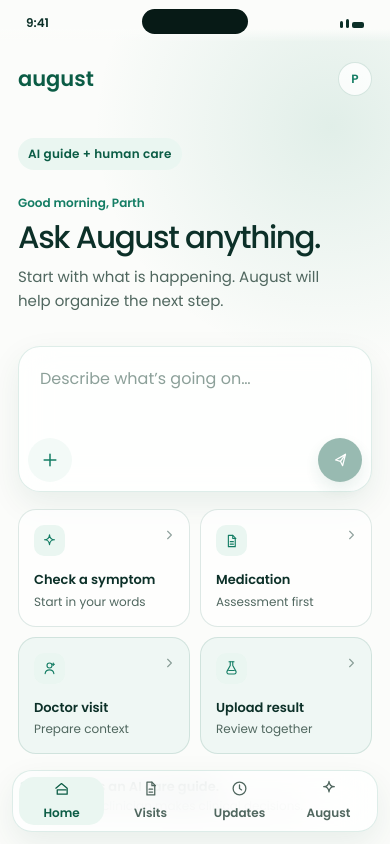
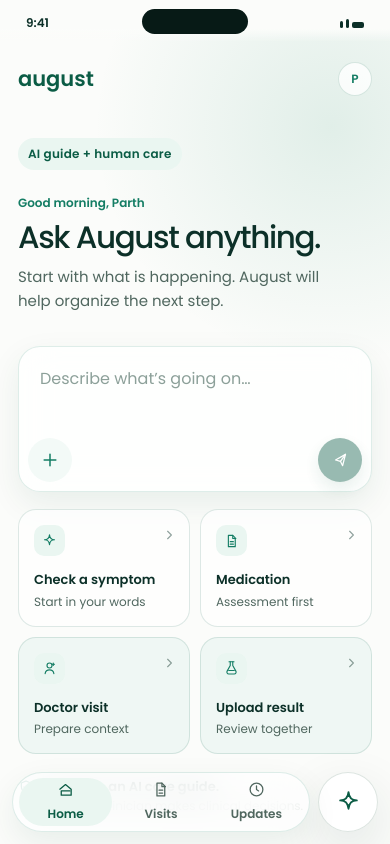
Before and after one commit to Parthawe/august-care-prototype, a Next.js app: page / in a window 390 px wide. Built offline with nearby package versions, Linux system fonts and the light colour scheme.

Commit message:
Give August a distinct mobile dock action

```diff
--- a/app/AugustPrototype.tsx
+++ b/app/AugustPrototype.tsx
@@ -258,7 +258,8 @@ function Pill({
 
 function BottomNav({ active }: { active: "home" | "august" }) {
   return (
-    <nav className="bottom-nav glass" aria-label="August navigation">
+    <nav className="bottom-nav" aria-label="August navigation">
+      <div className="bottom-nav-main glass">
         <span className={active === "home" ? "active" : ""}>
           <Icon name="home" />
           <span>Home</span>
@@ -271,9 +272,19 @@ function BottomNav({ active }: { active: "home" | "august" }) {
           <Icon name="clock" />
           <span>Updates</span>
         </span>
-      <span className={active === "august" ? "august-tab active" : "august-tab"}>
+      </div>
+      <span
+        className={
+          active === "august"
+            ? "bottom-nav-assistant active"
+            : "bottom-nav-assistant"
+        }
+        aria-label={
+          active === "august" ? "August chat, current" : "Open August chat"
+        }
+      >
         <Icon name="spark" />
-        <span>August</span>
+        <span className="bottom-nav-assistant-label">August</span>
       </span>
     </nav>
   );
--- a/app/globals.css
+++ b/app/globals.css
@@ -846,50 +846,75 @@ svg {
   bottom: max(12px, env(safe-area-inset-bottom, 0px));
   left: 12px;
   display: grid;
-  grid-template-columns: repeat(4, 1fr);
-  gap: 4px;
-  min-height: 56px;
-  padding: 6px;
-  border-radius: 20px;
-}
-
-.bottom-nav > span {
+  grid-template-columns: minmax(0, 1fr) 60px;
+  align-items: center;
+  gap: 8px;
+  min-height: 60px;
+}
+
+.bottom-nav-main {
+  display: grid;
+  min-width: 0;
+  min-height: 60px;
+  grid-template-columns: repeat(3, 1fr);
+  gap: 2px;
+  padding: 5px 6px;
+  border-radius: 30px;
+}
+
+.bottom-nav-main > span {
   display: grid;
   min-width: 0;
   place-items: center;
   gap: 2px;
   border: 0;
-  border-radius: 15px;
+  border-radius: 24px;
   background: transparent;
   color: var(--muted);
   font-size: 9px;
   font-weight: 600;
 }
 
-.bottom-nav .icon {
+.bottom-nav-main .icon {
   width: 17px;
   height: 17px;
 }
 
-.bottom-nav > span.active:not(.august-tab) {
+.bottom-nav-main > span.active {
   background: var(--mint);
   color: var(--forest);
 }
 
-.bottom-nav .august-tab {
-  background: var(--mint);
+.bottom-nav-assistant {
+  display: grid;
+  width: 60px;
+  height: 60px;
+  place-items: center;
+  border: 1px solid rgba(220, 228, 224, 0.96);
+  border-radius: 50%;
+  background: rgba(255, 255, 255, 0.96);
   color: var(--forest);
-}
-
-.bottom-nav .august-tab.active {
+  box-shadow: 0 18px 52px rgba(15, 52, 42, 0.12);
+}
+
+.bottom-nav-assistant.active {
   background: var(--forest);
   color: white;
-  box-shadow: 0 9px 20px rgba(11, 92, 69, 0.22);
-}
-
-.bottom-nav .august-tab .icon {
-  width: 16px;
-  height: 16px;
+  box-shadow: 0 18px 52px rgba(15, 52, 42, 0.22);
+}
+
+.bottom-nav-assistant .icon {
+  width: 25px;
+  height: 25px;
+}
+
+.bottom-nav-assistant-label {
+  position: absolute;
+  width: 1px;
+  height: 1px;
+  overflow: hidden;
+  clip-path: inset(50%);
+  white-space: nowrap;
 }
 
 .variation-ambient {
@@ -955,7 +980,7 @@ svg {
 
 .variation-clinical .care-header,
 .variation-clinical .composer,
-.variation-clinical .bottom-nav,
+.variation-clinical .bottom-nav-main,
 .variation-clinical .summary-card,
 .variation-clinical .included-card,
 .variation-clinical .doctor-profile-card,
@@ -970,7 +995,7 @@ svg {
 
 .variation-clinical .care-header,
 .variation-clinical .composer,
-.variation-clinical .bottom-nav {
+.variation-clinical .bottom-nav-main {
   border-radius: 16px;
 }
 
@@ -1034,7 +1059,7 @@ svg {
 .variation-concierge .hero-composer,
 .variation-concierge .care-header,
 .variation-concierge .composer,
-.variation-concierge .bottom-nav,
+.variation-concierge .bottom-nav-main,
 .variation-concierge .summary-card,
 .variation-concierge .included-card,
 .variation-concierge .doctor-profile-card,
@@ -1050,7 +1075,7 @@ svg {
 .variation-concierge .message-patient .message-bubble,
 .variation-concierge .inline-answer,
 .variation-concierge .primary-button,
-.variation-concierge .bottom-nav .august-tab {
+.variation-concierge .bottom-nav-assistant.active {
   background: linear-gradient(145deg, #064934 0%, #0d6d52 100%);
   box-shadow: 0 16px 32px rgba(7, 65, 50, 0.24);
 }
@@ -2532,17 +2557,12 @@ svg {
   min-height: 60px;
 }
 
-.bottom-nav > span {
+.bottom-nav-main > span {
   min-height: 48px;
   font-size: 12px;
 }
 
-.bottom-nav .august-tab {
-  background: transparent;
-  color: var(--muted);
-}
-
-.bottom-nav .august-tab.active {
+.bottom-nav-assistant.active {
   background: var(--forest);
   color: white;
 }
@@ -3568,7 +3588,7 @@ svg {
 
 .message-meta small,
 .composer-recipient,
-.bottom-nav > span,
+.bottom-nav-main > span,
 .pill,
 .eyebrow,
 .step-row,
--- a/tests/prototype.e2e.ts
+++ b/tests/prototype.e2e.ts
@@ -380,6 +380,20 @@ test("blank entry cannot create a fabricated concern", async ({ page }) => {
   await expect(page.getByText("My throat has hurt for five days")).toHaveCount(0);
 });
 
+test("August remains a distinct action beside the primary navigation", async ({
+  page,
+}) => {
+  await page.goto("/");
+  await expect(page.locator(".bottom-nav-main")).toBeVisible();
+  const assistant = page.locator(".bottom-nav-assistant");
+  await expect(assistant).toHaveAttribute("aria-label", "Open August chat");
+  await page
+    .getByRole("button", { name: "Check a symptom Start in your words" })
+    .click();
+  await expect(assistant).toHaveClass(/active/);
+  await expect(assistant).toHaveAttribute("aria-label", "August chat, current");
+});
+
 test("medication answers use the same emergency interruption", async ({
   page,
 }) => {
```
Lines whose indentation alone changed are shown as unchanged.
